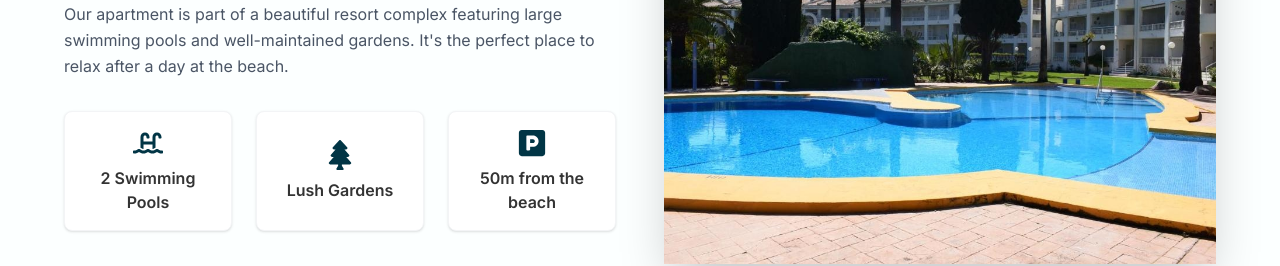
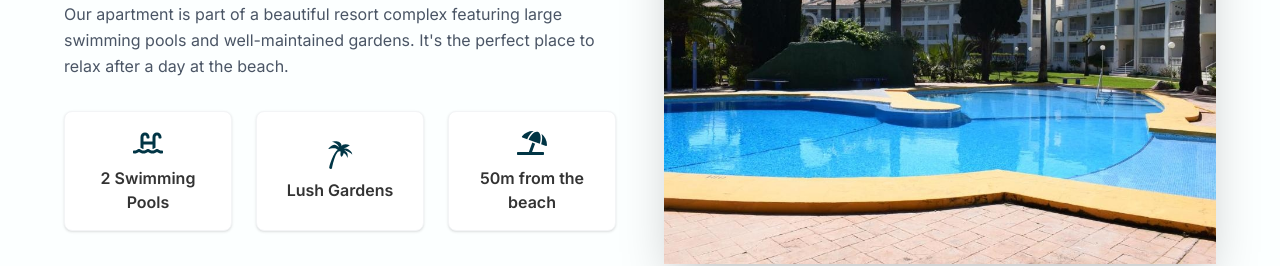
Before and after one commit to KikaF/olivabeachapartment, a Next.js app: page /en in a window 1280 px wide. Shown: the part 2620-2886 px from the top of the page. Built offline with nearby package versions, Linux system fonts and the light colour scheme.

Commit message:
Update amenities icons in Resort component

```diff
--- a/components/sections/Resort.tsx
+++ b/components/sections/Resort.tsx
@@ -2,15 +2,16 @@
 
 import Image from "next/image";
 import { useTranslations } from "next-intl";
-import { FaSwimmingPool, FaTree, FaParking } from "react-icons/fa";
+import { FaSwimmingPool, FaUmbrellaBeach } from "react-icons/fa";
+import { GiPalmTree } from "react-icons/gi";
 
 export default function Resort() {
     const t = useTranslations("Resort");
 
     const amenities = [
         { icon: <FaSwimmingPool />, label: t("pools") },
-        { icon: <FaTree />, label: t("gardens") },
-        { icon: <FaParking />, label: t("parking") },
+        { icon: <GiPalmTree />, label: t("gardens") },
+        { icon: <FaUmbrellaBeach />, label: t("parking") },
     ];
 
     return (
```
